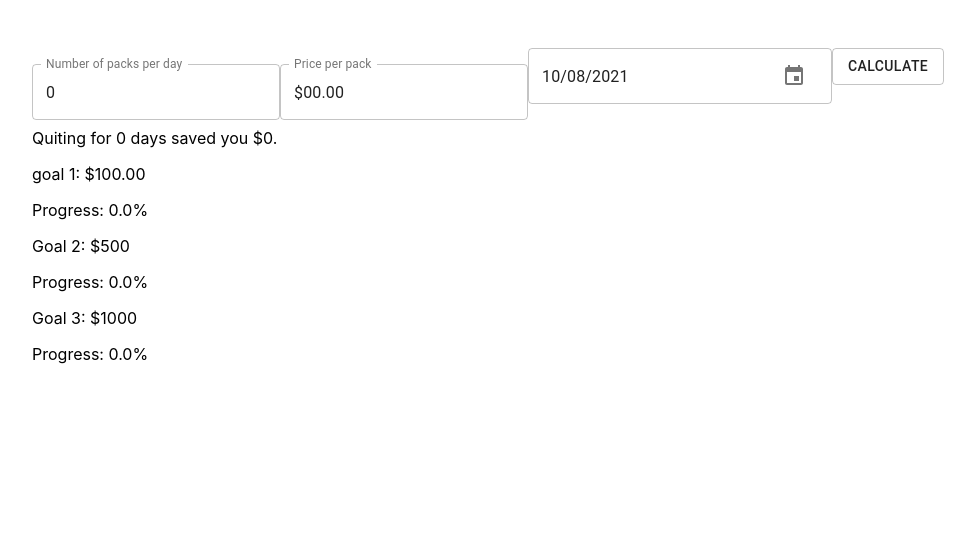
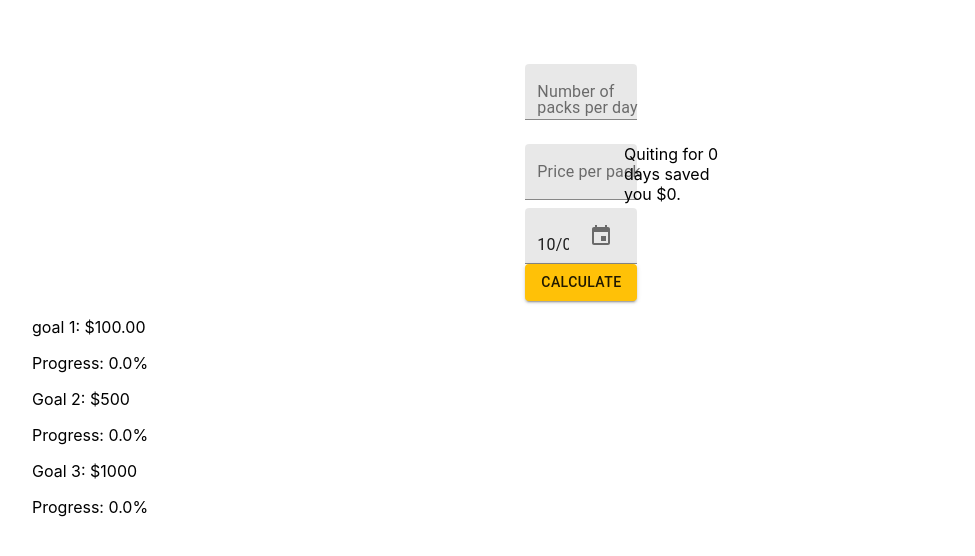
Before and after one commit to TKravel/quit-calc-client, a React (Create React App) app: page / in a window 1280 px wide. Shown: the top 556 px of the page, without its empty margins (16-991 px from the left). Built offline with nearby package versions, Linux system fonts and the light colour scheme.

Commit message:
create grid layout for top section

```diff
--- a/src/App.js
+++ b/src/App.js
@@ -1,8 +1,44 @@
 import './App.css';
 import MainApp from './components/mainApp/MainApp';
+import { createTheme, ThemeProvider } from '@material-ui/core/styles';
+import { cyan } from '@material-ui/core/colors';
+
+const theme = createTheme({
+	palette: {
+		primary: cyan,
+		secondary: {
+			main: '#ffc107',
+		},
+		// text: {
+		// 	primary: '#fff',
+		// 	secondary: '#fff',
+		// },
+	},
+	overrides: {
+		// Name of the component
+		MuiInputBase: {
+			// Name of the slot
+			// root: {
+			// 	border: '1px solid red',
+			// },
+			// validFocus: {
+			// 	border: '3px solid red',
+			// },
+			typography: {
+				// Some CSS
+				color: '#fff',
+				fontSize: '30px',
+			},
+		},
+	},
+});
 
 function App() {
-	return <MainApp />;
+	return (
+		<ThemeProvider theme={theme}>
+			<MainApp />
+		</ThemeProvider>
+	);
 }
 
 export default App;
--- a/src/components/mainApp/MainApp.jsx
+++ b/src/components/mainApp/MainApp.jsx
@@ -1,5 +1,5 @@
 import React, { useState } from 'react';
-import { TextField, Button } from '@material-ui/core';
+import { TextField, Button, Grid } from '@material-ui/core';
 import {
 	MuiPickersUtilsProvider,
 	KeyboardDatePicker,
@@ -7,12 +7,43 @@ import {
 import DateFnsUtils from '@date-io/date-fns';
 import { differenceInCalendarDays } from 'date-fns';
 import '../../index.css';
+import { makeStyles, styled } from '@material-ui/core';
+
+const useStyles = makeStyles({});
+
+const Inputs = styled(TextField)({
+	// '& input:valid + fieldset': {
+	// 	border: 'none',
+	// 	borderWidth: 2,
+	// },
+	// '& input:invalid + fieldset': {
+	// 	border: 'none',
+	// 	borderWidth: 2,
+	// },
+	// '& input:valid:focus + fieldset': {
+	// 	borderWidth: 3,
+	// },
+});
+
+const DatePicker = styled(KeyboardDatePicker)({
+	'& input:valid + fieldset': {
+		borderColor: 'green',
+		borderWidth: 2,
+	},
+	'& input:invalid + fieldset': {
+		borderColor: 'red',
+		borderWidth: 2,
+	},
+	'& input:valid:focus + fieldset': {
+		borderWidth: 3,
+	},
+});
 
 const MainApp = () => {
+	const classes = useStyles();
 	const date = new Date();
-	// let convertedPrice = convertedPrice.toLocalString('en-us');
-	const [packs, setPacks] = useState(0);
-	const [price, setPrice] = useState('$00.00');
+	const [packs, setPacks] = useState('');
+	const [price, setPrice] = useState('');
 	const [quitDate, setQuitDate] = useState(date);
 	const [calculations, setCalculations] = useState({
 		savings: 0,
@@ -27,50 +58,32 @@ const MainApp = () => {
 	let daysQuit = differenceInCalendarDays(date, quitDate);
 
 	const handlePacks = (e) => {
-		setPacks(e.target.value);
+		const userInput = e.target.value;
+		console.log(userInput);
+		if (isNaN(userInput)) {
+			setErrors((prevValues) => {
+				return {
+					...prevValues,
+					packs: true,
+					packsMsg: 'Only enter numbers',
+				};
+			});
+			return;
+		} else if (errors.packs) {
+			setErrors((prevValues) => {
+				return {
+					...prevValues,
+					packs: false,
+					packsMsg: '',
+				};
+			});
+		}
+		setPacks(userInput);
 	};
 
-	// const formatter = (num) => {
-	// 	console.log(num);
-	// 	let check = parseFloat(num);
-	// 	console.log(typeof check, 'check');
-	// 	if (typeof check === 'number') {
-	// 		const result = new Intl.NumberFormat('en-US', {
-	// 			style: 'currency',
-	// 			currency: 'USD',
-	// 		}).format(check);
-	// 		console.log(typeof result, 'result');
-	// 		let numResult = parseFloat(result);
-	// 		console.log(typeof numResult, 'numResults');
-	// 		return numResult;
-	// 	} else {
-	// 		console.log(typeof num);
-	// 	}
-	// };
-
-	// const handlePrice = (e) => {
-	// 	let userInput = e.target.value;
-	// 	let test = userInput.substring(1);
-	// 	console.log(test);
-	// 	let test2 = parseFloat(test);
-	// 	console.log(typeof test2, 'parsed');
-	// 	test2 = formatter(test2);
-	// 	console.log(typeof test2, 'after format');
-	// 	// let rounded = Math.round((test2 + Number.EPSILON) * 100) / 100;
-	// 	// console.log(typeof rounded, 'rounded', rounded);
-	// 	setPrice(test2.toString());
-	// };
-
 	const handlePrice = (e) => {
-		e.preventDefault();
-		let userInput = e.target.value;
-		const arr = userInput.split('');
-		arr.shift();
-		console.log(arr);
-		if (arr[0] !== '0' && arr.length === 6) {
-			return;
-		}
-		if (arr[arr.length - 1] === '.') {
+		const userInput = e.target.value;
+		if (isNaN(userInput)) {
 			setErrors((prevValues) => {
 				return {
 					...prevValues,
@@ -88,34 +101,70 @@ const MainApp = () => {
 				};
 			});
 		}
-		console.log(userInput.length);
-		if (arr.length === 6) {
-			arr.shift();
-			const numbers = arr.filter((item) => item !== '.');
-			numbers.splice(2, 0, '.');
-			let result = numbers.join('');
-			setPrice('$' + result);
-		} else if (arr.length === 4) {
-			arr.unshift('0');
-			const numbers = arr.filter((item) => item !== '.');
-			numbers.splice(2, 0, '.');
-			let result = numbers.join('');
-			setPrice('$' + result);
-		} else if (arr.length < 4) {
-			const diff = 4 - arr.length;
-			for (let i = 0; i < diff; i++) {
-				console.log('shifted');
-				arr.unshift('0');
-			}
-			if (arr.length > 5) {
-				arr.pop();
-			}
-			const numbers = arr.filter((item) => item !== '.');
-			numbers.splice(2, 0, '.');
-			let result = numbers.join('');
-			setPrice('$' + result);
-		}
+		setPrice(userInput);
 	};
+
+	// const handlePrice = (e) => {
+	// 	e.preventDefault();
+	// 	let userInput = e.target.value;
+	// 	const arr = userInput.toString().split('');
+	// 	console.log(arr);
+	// 	if (arr[0] !== '0' && arr.length === 6) {
+	// 		return;
+	// 	}
+	// 	if (arr[arr.length - 1] === '.') {
+	// 		setErrors((prevValues) => {
+	// 			return {
+	// 				...prevValues,
+	// 				price: true,
+	// 				priceMsg: 'Only enter numbers',
+	// 			};
+	// 		});
+	// 		return;
+	// 	} else if (errors.price) {
+	// 		setErrors((prevValues) => {
+	// 			return {
+	// 				...prevValues,
+	// 				price: false,
+	// 				priceMsg: '',
+	// 			};
+	// 		});
+	// 	}
+	// 	console.log(userInput.length);
+	// 	if (arr.length === 6) {
+	// 		console.log('6');
+	// 		arr.shift();
+	// 		const numbers = arr.filter((item) => item !== '.');
+	// 		numbers.splice(2, 0, '.');
+	// 		let result = numbers.join('');
+	// 		return setPrice(parseFloat(result));
+	// 	} else if (arr.length === 5) {
+	// 		console.log('5');
+	// 		arr.shift();
+	// 		console.log(arr);
+	// 		const numbers = arr.filter((item) => item !== '.');
+	// 		numbers.splice(2, 0, '.');
+	// 		let result = numbers.join('');
+	// 		console.log('result ', result);
+	// 		return setPrice(parseFloat(result));
+	// 	} else if (arr.length < 4) {
+	// 		console.log('<5');
+	// 		const diff = 4 - arr.length;
+	// 		for (let i = 0; i < diff; i++) {
+	// 			console.log('shifted');
+	// 			arr.unshift('0');
+	// 		}
+	// 		// if (arr.length > 5) {
+	// 		// 	console.log('>5');
+	// 		// 	arr.pop();
+	// 		// }
+	// 		const numbers = arr.filter((item) => item !== '.');
+	// 		numbers.splice(2, 0, '.');
+	// 		let result = numbers.join('');
+	// 		console.log(result);
+	// 		return setPrice(parseFloat(result));
+	// 	}
+	// };
 
 	const handleDate = (value) => {
 		setQuitDate(value);
@@ -133,49 +182,101 @@ const MainApp = () => {
 
 	return (
 		<div className='app-container'>
-			<div className='input-container'>
-				<TextField
+			<Grid
+				container
+				className='input-container'
+				direction='row'
+				justifyContent='center'
+				alignItems='center'
+			>
+				<Grid
+					container
+					className='input-container'
+					direction='column'
+					justifyContent='center'
+					alignItems='center'
+					xs={6}
+					md={1}
+				>
+					<form>
+						<Grid item>
+							<Inputs
 								onChange={handlePacks}
 								value={packs}
-					type='number'
-					variant='outlined'
+								variant='filled'
 								margin='normal'
 								step='0.5'
 								label='Number of packs per day'
-					InputProps={{ inputProps: { min: 0, step: 0.5 } }}
+								inputProps={{
+									inputMode: 'decimal',
+									pattern: '[0-9]+(.[0-9]{2})',
+								}}
+								error={errors.packs ? true : false}
+								helperText={
+									errors.packsMsg ? errors.packsMsg : null
+								}
 							/>
-				<TextField
+						</Grid>
+						<Grid item>
+							<Inputs
+								placeholder='$00.00'
 								onChange={handlePrice}
 								value={price}
 								id='price-input'
-					variant='outlined'
+								variant='filled'
 								margin='normal'
 								label='Price per pack'
 								inputProps={{
 									inputMode: 'decimal',
-						pattern: '[0-9]*',
+									pattern: '[0-9]+(.[0-9]{2})',
 								}}
-					error={errors.priceMsg}
-					helperText={errors.priceMsg ? errors.priceMsg : null}
+								error={errors.price ? true : false}
+								helperText={
+									errors.priceMsg ? errors.priceMsg : null
+								}
 							/>
+						</Grid>
+						<Grid item>
 							<MuiPickersUtilsProvider utils={DateFnsUtils}>
 								<KeyboardDatePicker
 									onChange={handleDate}
 									value={quitDate}
 									format='MM/dd/yyyy'
 									disableFuture={true}
-						inputVariant='outlined'
+									inputVariant='filled'
+									// color='primary'
 								/>
 							</MuiPickersUtilsProvider>
-				<Button variant='outlined' onClick={calcData}>
+						</Grid>
+						<Grid item>
+							<Button
+								variant='contained'
+								onClick={calcData}
+								color='secondary'
+							>
 								Calculate
 							</Button>
-			</div>
+						</Grid>
+					</form>
+				</Grid>
+				<Grid
+					container
+					className='input-container'
+					direction='column'
+					justifyContent='center'
+					alignItems='center'
+					sm={6}
+					md={1}
+				>
 					<div className='savings-container'>
 						Quiting for
-				{daysQuit === 1 ? ` ${daysQuit} day` : ` ${daysQuit} days`}{' '}
+						{daysQuit === 1
+							? ` ${daysQuit} day`
+							: ` ${daysQuit} days`}{' '}
 						saved you ${calculations.savings}.
 					</div>
+				</Grid>
+			</Grid>
 			<div className='goal-container'>
 				<p>goal 1: $100.00</p>
 				<p>
--- a/src/index.css
+++ b/src/index.css
@@ -18,6 +18,8 @@ code {
 
 html {
 	height: 100vh;
+	/* color: #fff;
+	background-color: rgb(22, 21, 21); */
 }
 
 .app-container {
```
Lines whose indentation alone changed are shown as unchanged.
